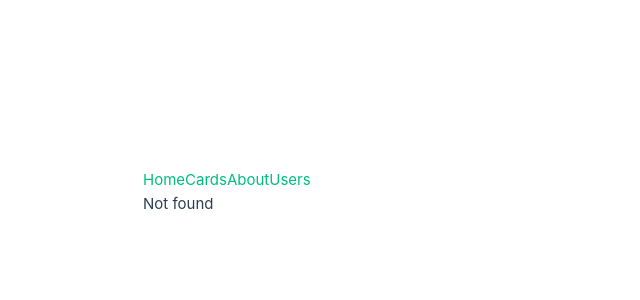
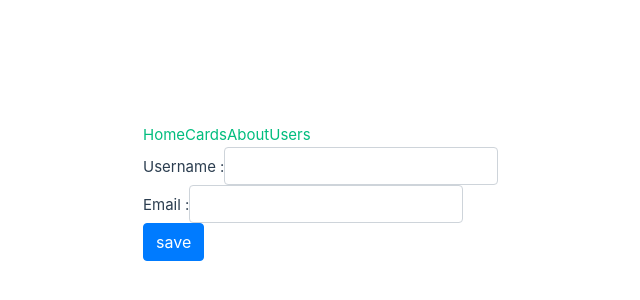
Before and after one commit to pcsinreu/Aplicaciones-Web-SI730-2301-SW53-Front-End, a Vue app: page /#/createuser in a window 1280 px wide. Before the commit this address had no page. Shown: the part 208-508 px from the top of the page, without its empty margins (497-1137 px from the left). Built offline with nearby package versions, Linux system fonts and the light colour scheme.

Commit message:
feat(router) GET

```diff
--- /dev/null
+++ b/src/components/create-user.vue
@@ -0,0 +1,46 @@
+<template>
+
+    <p/>
+    <label for="username">Username :</label>
+    <pv-input-text id="username" v-model="username"></pv-input-text>
+      <p/>
+    <label for="email">Email :</label>
+    <pv-input-text id="email" v-model="email"></pv-input-text>
+
+    <p/>
+  <pv-button @click="handleClick()" label="save"></pv-button>
+</template>
+
+<script>
+import {UsersApiService} from "@/services/users-api.service";
+
+export default {
+    name: "create-user",
+    data(){
+        return{
+            username:'',
+            email:'',
+            userService: new UsersApiService()
+        }
+    },
+    methods: {
+        handleClick() {
+
+            const body = {"username": this.username, "email": this.email};
+
+            this.userService.createUser(body)
+                .then((response) => {
+                    if (response.status === 201) {
+                        alert("user created")
+                    } else {
+                        alert("user not created")
+                    }
+            })
+        }
+    }
+}
+</script>
+
+<style scoped>
+
+</style>
--- a/src/components/users.vue
+++ b/src/components/users.vue
@@ -1,9 +1,9 @@
 <template>
 
-
-
+    <p/>
+    <router-link to="/createuser"> New user</router-link>
     <div v-for="user in users">
-        <router-link to="user/user.id">user {{user.id}} {{user.username}}</router-link>
+        <router-link  :to="1">user {{user.id}} {{user.username}}</router-link>
     </div>
 
 
@@ -25,7 +25,7 @@ export default {
     beforeMount() {
         // invocar API
         this.userService.getAll().then((response)=>{
-
+            alert(response.status)
            this.users = response.data;
         })
 
--- a/src/router.js
+++ b/src/router.js
@@ -5,6 +5,7 @@ import about from "@/components/about.vue";
 import user from "@/components/user.vue";
 import notFound from "@/components/not-found.vue";
 import users from "@/components/users.vue";
+import createUser from "@/components/create-user.vue";
 
 
 const routes = [
@@ -13,6 +14,7 @@ const routes = [
     {path:'/user/:id',component: user},
     {path:'/about',component: about},
     {path:'/users',component: users},
+    {path: '/createuser',component:createUser},
     {path:'/:pathMatch(.*)*' , component: notFound}
 ]
 
--- a/src/services/users-api.service.js
+++ b/src/services/users-api.service.js
@@ -11,8 +11,7 @@ export class UsersApiService {
         ///
     };
     createUser(body){
-
+        return axios.post('https://jsonplaceholder.typicode.com/users',body)
     }
 
-
 }
```
